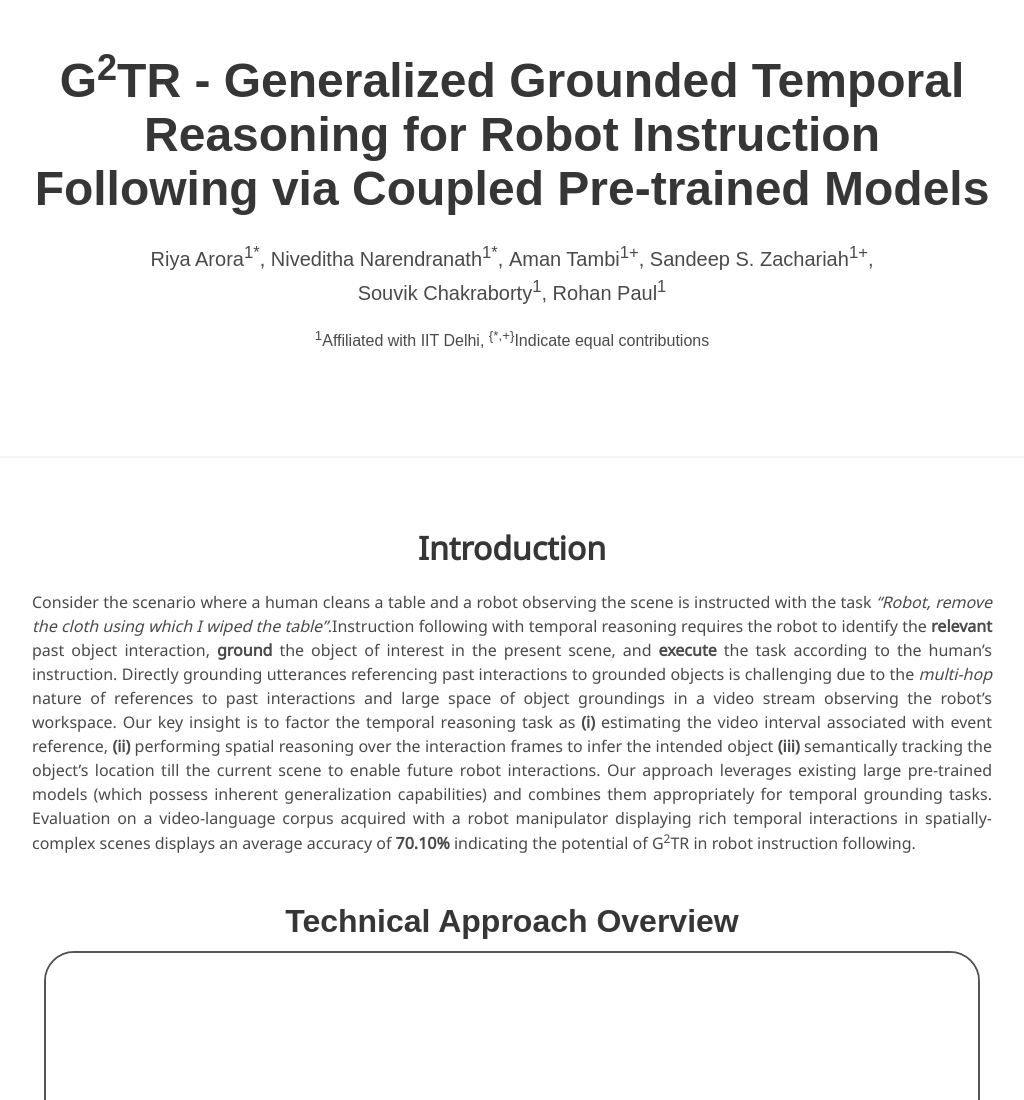
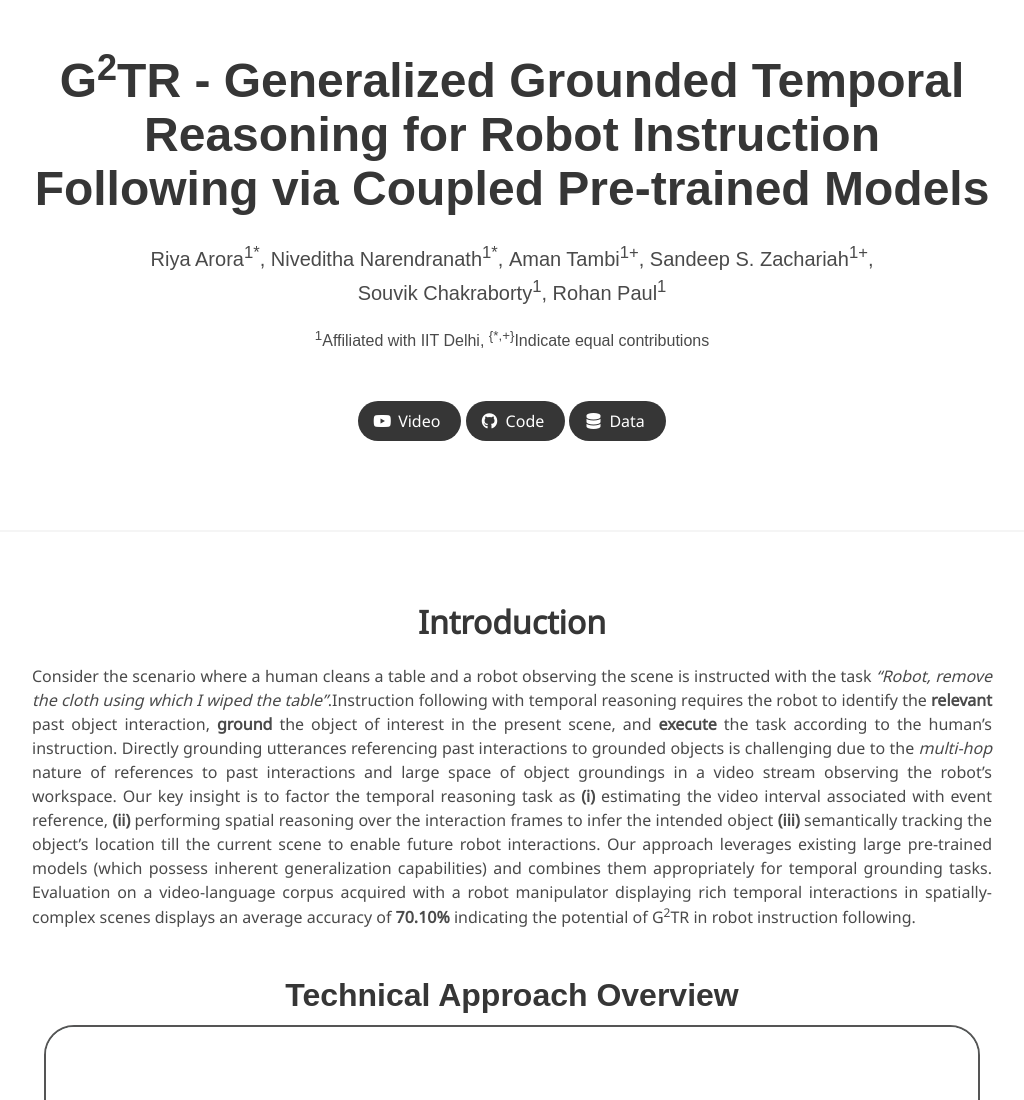
Before and after one commit to reail-iitdelhi/temporalreasoning.github.io, a plain HTML site: page index.html in a window 1280 px wide. Shown: the top 1100 px of the page, without its empty margins (128-1152 px from the left). Drawn offline with nearby package versions, Linux system fonts and the light colour scheme; some icons are missing; a web font is replaced by a local one.

Commit message:
updated links

```diff
--- a/index.html
+++ b/index.html
@@ -65,8 +65,8 @@
                 <span class="author-block"><sup>{*,+}</sup>Indicate equal contributions</span>
               </div>
 
-              <!-- <div class="column has-text-centered">
-                <div class="publication-links"> -->
+              <div class="column has-text-centered">
+                <div class="publication-links">
                   <!-- PDF Link. -->
                   <!-- <span class="link-block">
                     <a href="https://arxiv.org/pdf/2402.15767.pdf" class="external-link button is-normal is-rounded is-dark">
@@ -85,37 +85,35 @@
                     </a>
                   </span> -->
                   <!-- Video Link. -->
-                  <!-- <span class="link-block">
-                    <a href="https://1drv.ms/f/s!AjIGOzSicYxmgQnyyezjnUCMDo3N?e=54ufNt"
+                  <span class="link-block">
+                    <a href="https://csciitd-my.sharepoint.com/personal/souvik_iitd_ac_in/_layouts/15/onedrive.aspx?ga=1&id=%2Fpersonal%2Fsouvik%5Fiitd%5Fac%5Fin%2FDocuments%2FG2TR%2FVideo%20Demonstrations"
                       class="external-link button is-normal is-rounded is-dark">
                       <span class="icon">
                         <i class="fab fa-youtube"></i>
                       </span>
                       <span>Video</span>
                     </a>
-                  </span> -->
+                  </span>
                   <!-- Code Link. -->
-                  <!-- <span class="link-block">
-                    <a href="https://github.com/phyplan/PhyPlan"
+                  <span class="link-block">
+                    <a href="https://github.com/Project-LPEA/embodied_temporal_reasoning"
                       class="external-link button is-normal is-rounded is-dark">
                       <span class="icon">
                         <i class="fab fa-github"></i>
                       </span>
                       <span>Code</span>
                     </a>
-                  </span> -->
-                  <!-- Code Link. -->
-                  <!-- <span class="link-block">
-                    <a href="https://1drv.ms/f/s!AjIGOzSicYxmcmRXYJJINf42I20?e=XhDGne"
+                  </span>
+                  <!-- Dataset Link. -->
+                  <span class="link-block">
+                    <a href="https://csciitd-my.sharepoint.com/personal/souvik_iitd_ac_in/_layouts/15/onedrive.aspx?ga=1&id=%2Fpersonal%2Fsouvik%5Fiitd%5Fac%5Fin%2FDocuments%2FG2TR%2FDataset"
                       class="external-link button is-normal is-rounded is-dark">
                       <span class="icon">
                         <i class="fa fa-database"></i>
                       </span>
                       <span>Data</span>
                     </a>
-                  </span> -->
-                <!-- </div>
-              </div> -->
+                  </span>
             </div>
           </div>
         </div>
@@ -124,12 +122,7 @@
   </section>
 
   <hr>
-<!--
-  <div class="container is-max-desktop has-text-centered">
-    <h2 class="subtitle" , style="max-width: 90%; padding-left: 10%;">
-      [A short abstract of the paper goes here.]
-    </h2>
-  </div> -->
+
 
   <section class="section", style="text-align: center;">
     <div class="container is-max-desktop">
```
